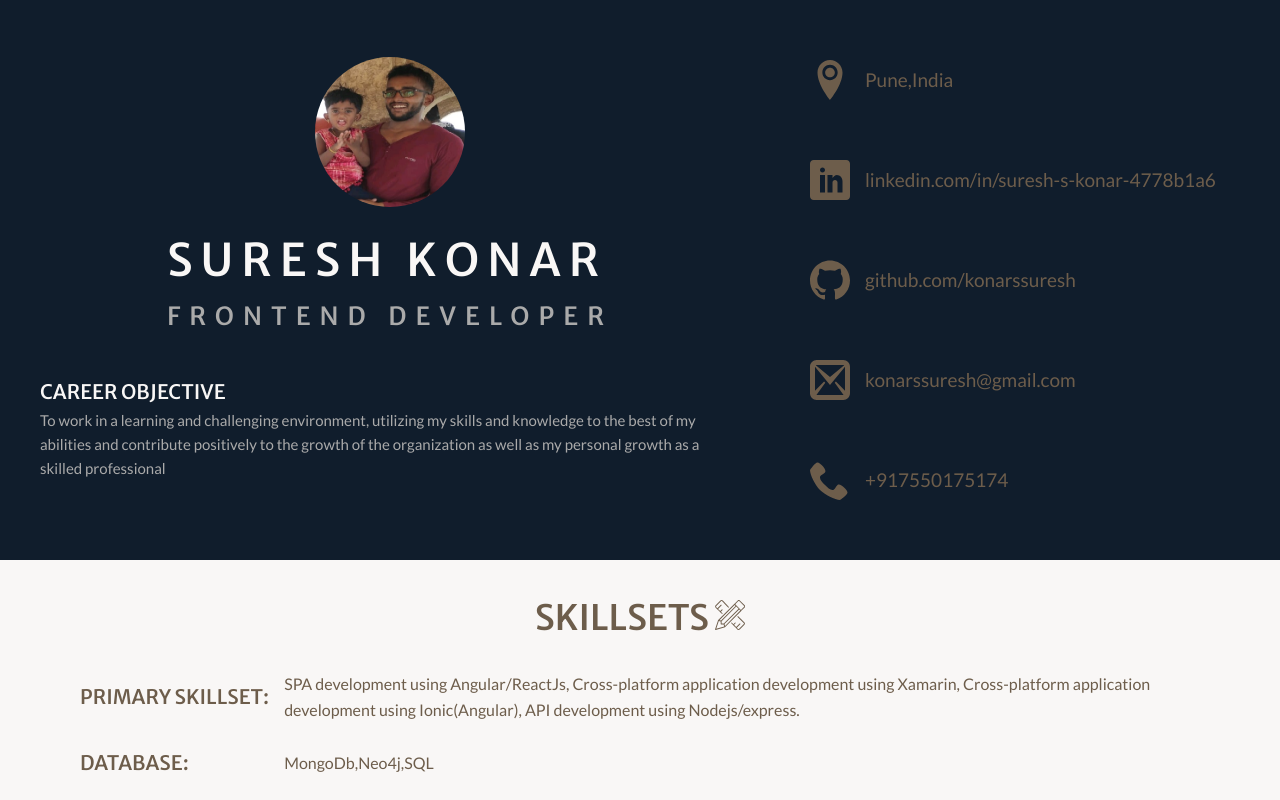
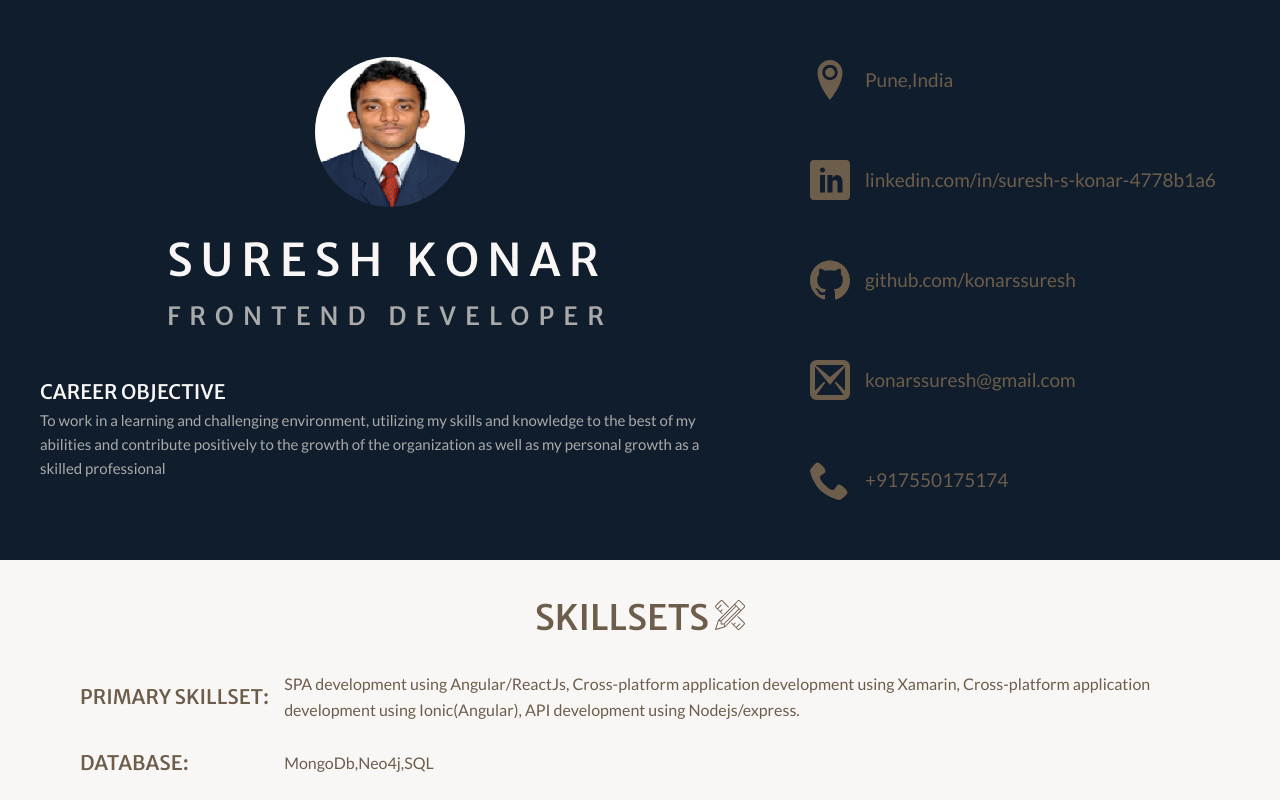
Before and after one commit to konarssuresh/WebResume, a website: page index.html in a window 1280 px wide. Shown: the top 800 px of the page. Drawn offline with Linux system fonts and the light colour scheme.

Commit message:
image changed

```diff
--- a/index.html
+++ b/index.html
@@ -34,7 +34,7 @@
     <![endif]-->
     <div class="container">
       <header class="header">
-        <img src="./img/profile.png" alt="profile image" class="header__img" />
+        <img src="./img/profile1.png" alt="profile image" class="header__img" />
         <div class="header__title">
           <h1 class="heading-1 heading-1--light">Suresh Konar</h1>
           <h3 class="heading-3 heading-3--light header__subtitle">
```
Also changed, not shown: img/profile1.png (added).
